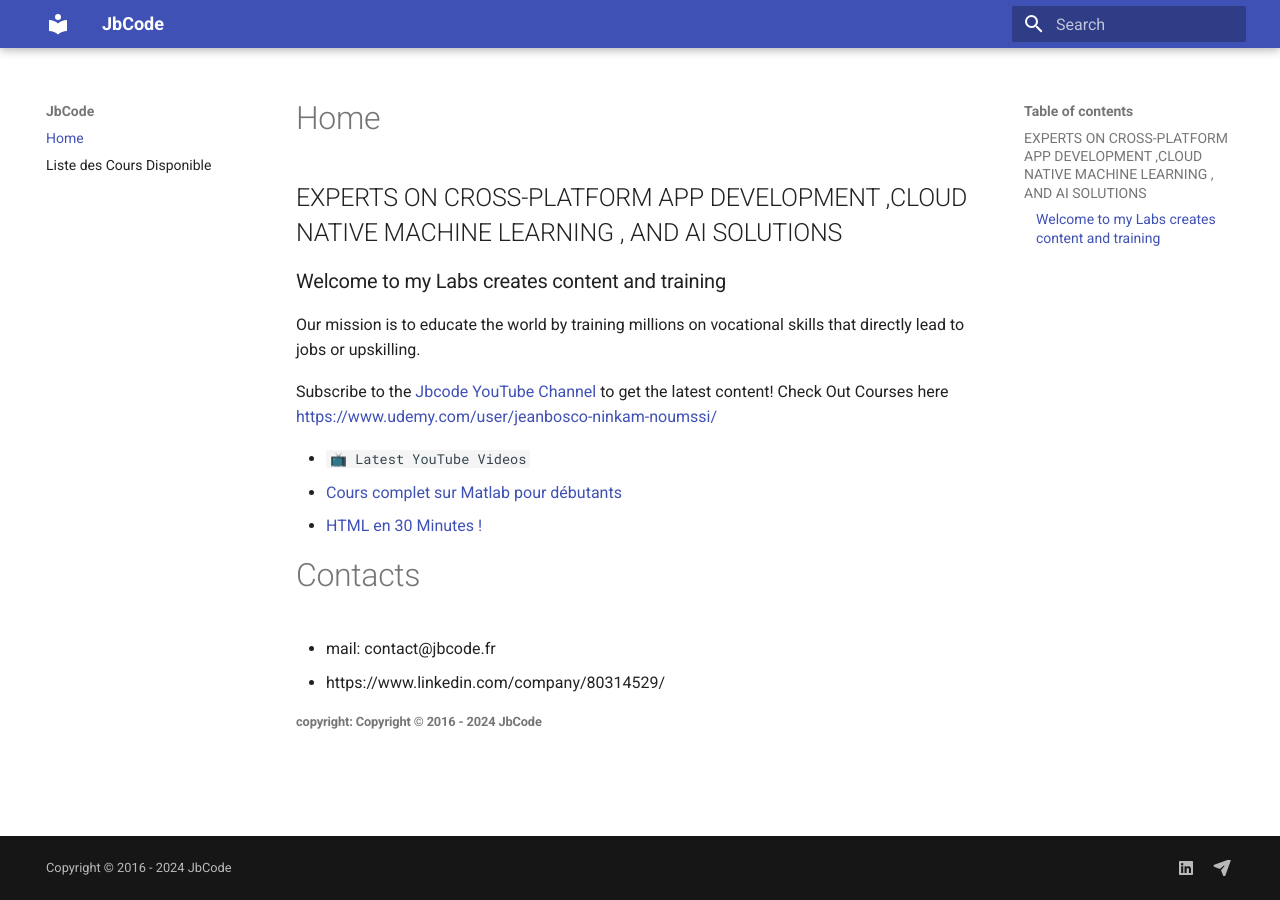
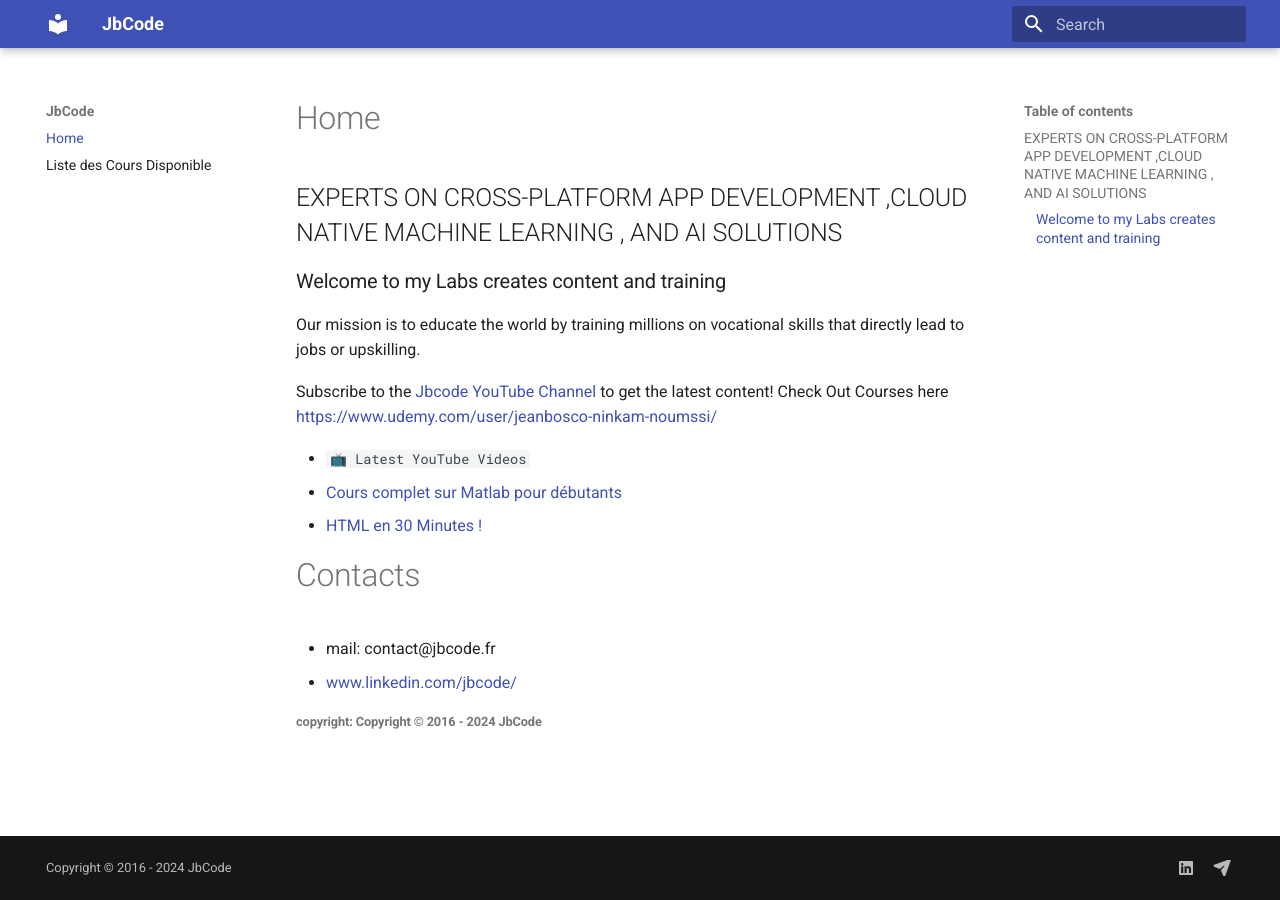
Before and after one commit to jbcodefr/jbCode, an MkDocs documentation site: the page built from docs/index.md, in a window 1280 px wide. Built offline with MkDocs 1.6.1 and Material for MkDocs 9.7.7, drawn with Linux system fonts in a browser that asks for light colours.

Commit message:
upd Courses.md

```diff
--- a/docs/index.md
+++ b/docs/index.md
@@ -14,7 +14,7 @@
 
 # Contacts
   * mail: contact@jbcode.fr
-  * https://www.linkedin.com/company/80314529/
+  * [www.linkedin.com/jbcode/](https://www.linkedin.com/company/80314529/)
 
 
 
```
